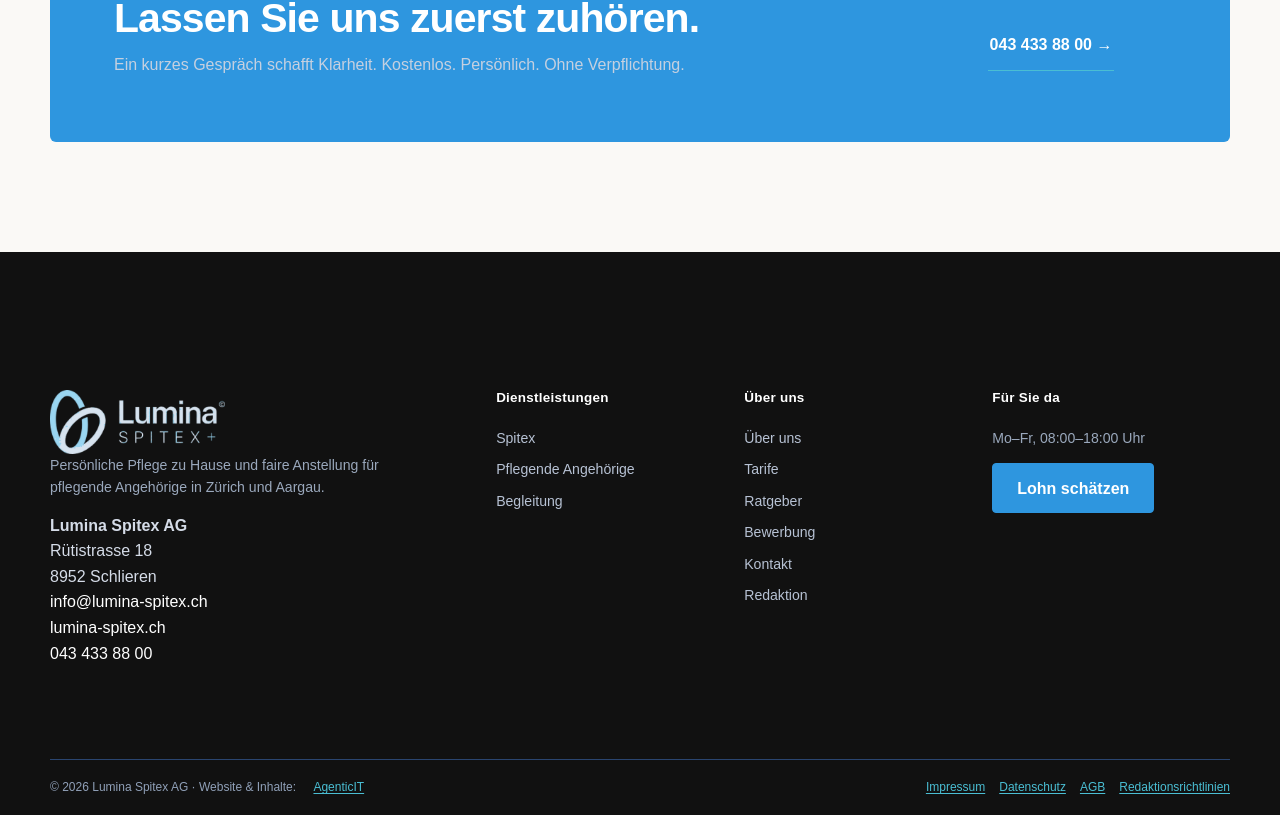
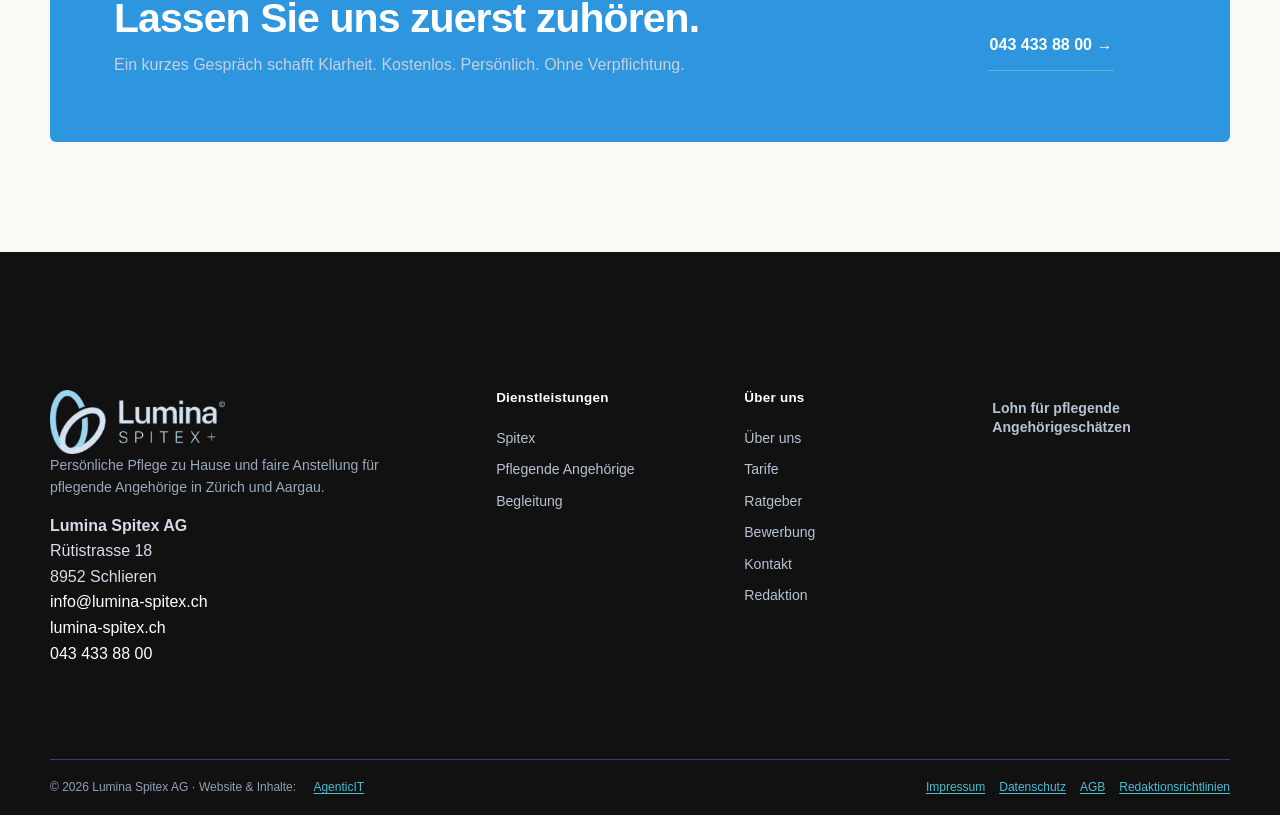
Before and after one commit to Subbier/lumina, a Next.js app: page / in a window 1280 px wide. Shown: the part 6821-7636 px from the top of the page. Built offline with nearby package versions, Linux system fonts and the light colour scheme.

Commit message:
Simplify footer wage link

```diff
--- a/app/LuminaSite.tsx
+++ b/app/LuminaSite.tsx
@@ -276,10 +276,9 @@
           <a href="/redaktion">Redaktion</a>
         </nav>
         <div>
-          <h3>Für Sie da</h3>
-          <p>Mo–Fr, 08:00–18:00 Uhr</p>
-          <a className="button gold" href="/anspruchscheck">
-            Lohn schätzen
+          <a className="footer-wage-link" href="/lohn-check">
+            <span>Lohn für pflegende Angehörige</span>
+            <span>schätzen</span>
           </a>
         </div>
       </div>
--- a/app/globals.css
+++ b/app/globals.css
@@ -599,6 +599,16 @@
   .contact-intents{grid-template-columns:1fr}
 }
 address.footer-contact{font-style:normal;margin:0}
+.footer-wage-link{
+  display:inline-flex;
+  flex-direction:column;
+  color:var(--petrol);
+  font-size:1.08rem;
+  font-weight:600;
+  line-height:1.35;
+  transition:color .2s ease;
+}
+.footer-wage-link:hover{color:#b3eef9}
 .sr-only{
   position:absolute;width:1px;height:1px;padding:0;margin:-1px;overflow:hidden;
   clip:rect(0,0,0,0);white-space:nowrap;border:0
```
